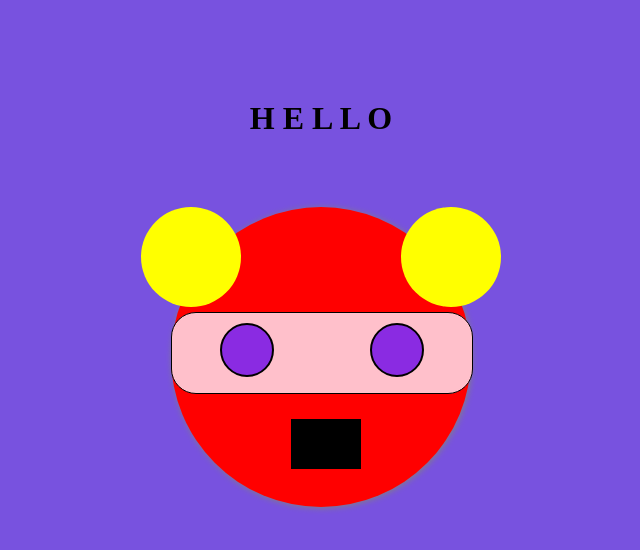
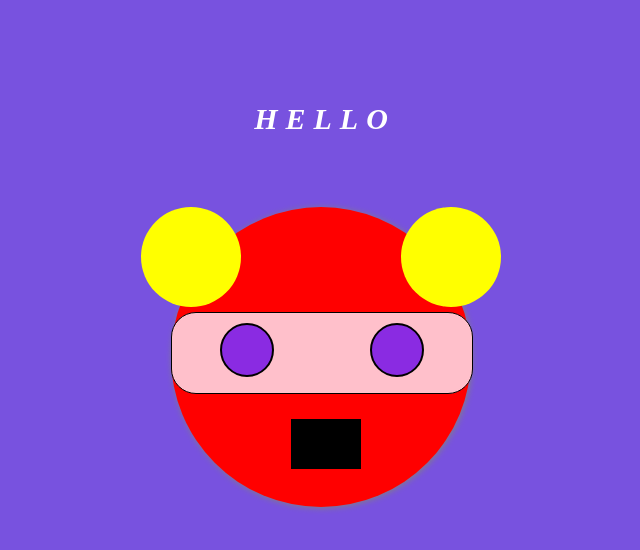
Before and after one commit to babluhecker/niceui, a plain HTML site: page index.html in a window 1280 px wide. Shown: the whole page, without its empty margins (319-959 px from the left). Drawn offline with Linux system fonts and the light colour scheme.

Commit message:
Update style.css

```diff
--- a/style.css
+++ b/style.css
@@ -23,6 +23,13 @@ body {
   border-radius: 50%;
   box-shadow: 1px 1px 6px grey;
   position: relative;
+}
+
+h1 span{
+
+  font-size:30px;
+  color: white;
+  font-style:italic;
 }
 
 .box2 {
```
